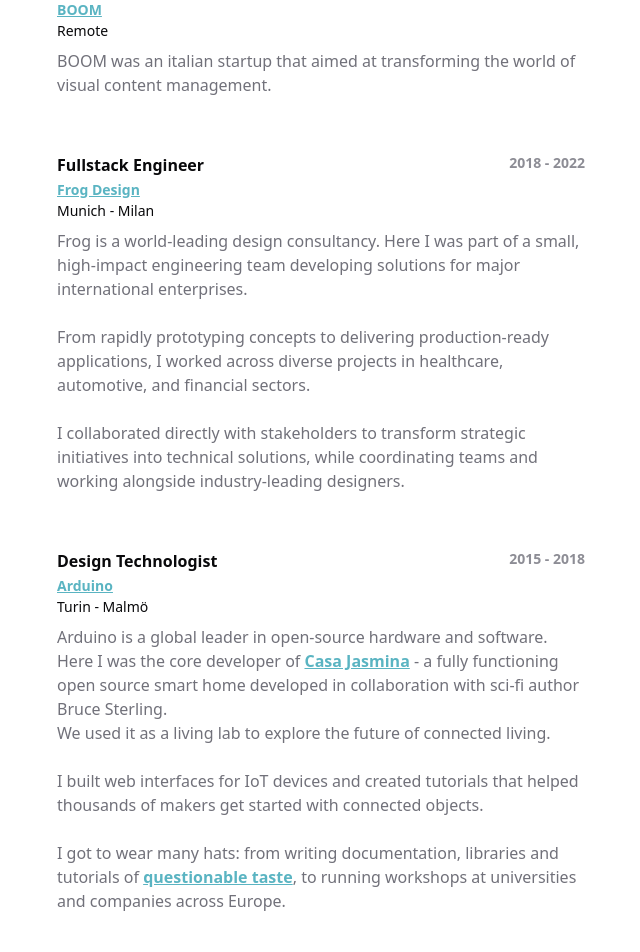
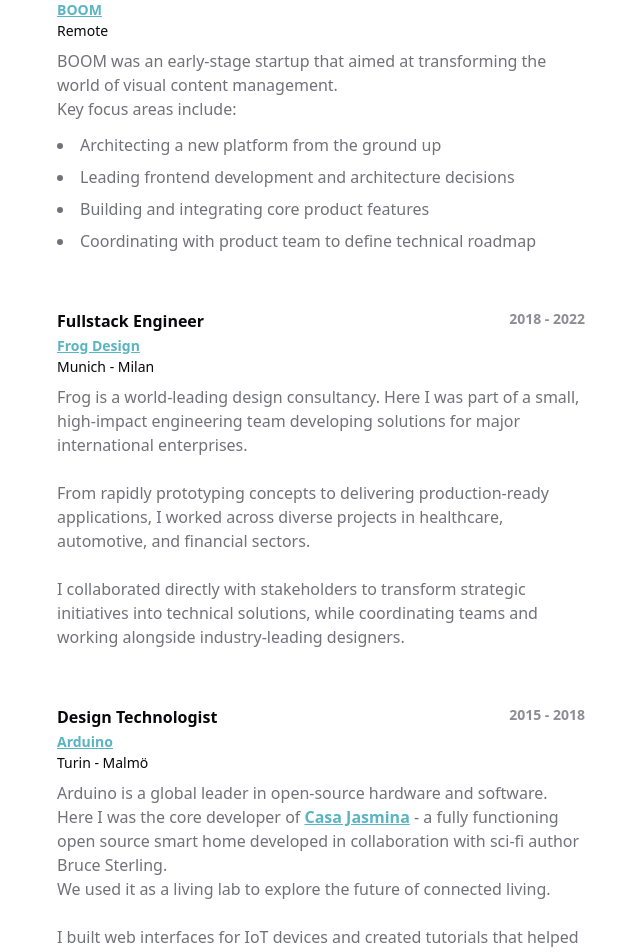
Before and after one commit to tommasoltrz/portfolio, a Next.js app: page / in a window 1280 px wide. Shown: the part 1200-2152 px from the top of the page, without its empty margins (425-1065 px from the left). Built offline with nearby package versions, Linux system fonts and the light colour scheme; no server answers.

Commit message:
✨ Update job experience role and enhance description in portfolio: changed role to Senior Fullstack Engineer, added key focus areas, and improved formatting for better readability.

```diff
--- a/app/page.tsx
+++ b/app/page.tsx
@@ -99,15 +99,28 @@ export default function Home() {
             }
           />
           <JobExperience
-            role="Senior Frontend Engineer"
+            role="Senior Fullstack Engineer"
             company="BOOM"
             companyUrl="https://www.linkedin.com/company/boom-imagestudio/"
             timeFrame="2022"
             description={
-              <p className="text-muted-foreground">
-                BOOM was an italian startup that aimed at transforming the world
-                of visual content management.
-              </p>
+              <div className="text-muted-foreground">
+                <p>
+                  BOOM was an early-stage startup that aimed at transforming the
+                  world of visual content management.
+                  <br /> Key focus areas include:{" "}
+                </p>
+                <ol className="list-disc list-inside space-y-2 mt-3 ">
+                  <li>Architecting a new platform from the ground up</li>
+                  <li>
+                    Leading frontend development and architecture decisions
+                  </li>
+                  <li>Building and integrating core product features</li>
+                  <li>
+                    Coordinating with product team to define technical roadmap
+                  </li>
+                </ol>
+              </div>
             }
           />
 
@@ -160,15 +173,8 @@ export default function Home() {
                 I built web interfaces for IoT devices and created tutorials
                 that helped thousands of makers get started with connected
                 objects. <br /> <br />I got to wear many hats: from writing
-                documentation, libraries and tutorials of{" "}
-                <a
-                  href="https://projecthub.arduino.cc/Arduino_Genuino/pavlovs-cat-296cc2"
-                  target="_blank"
-                >
-                  questionable taste
-                </a>
-                , to running workshops at universities and companies across
-                Europe. <br />
+                documentation, libraries and tutorials to running workshops at
+                universities and companies across Europe. <br />
               </p>
             }
           />
```
